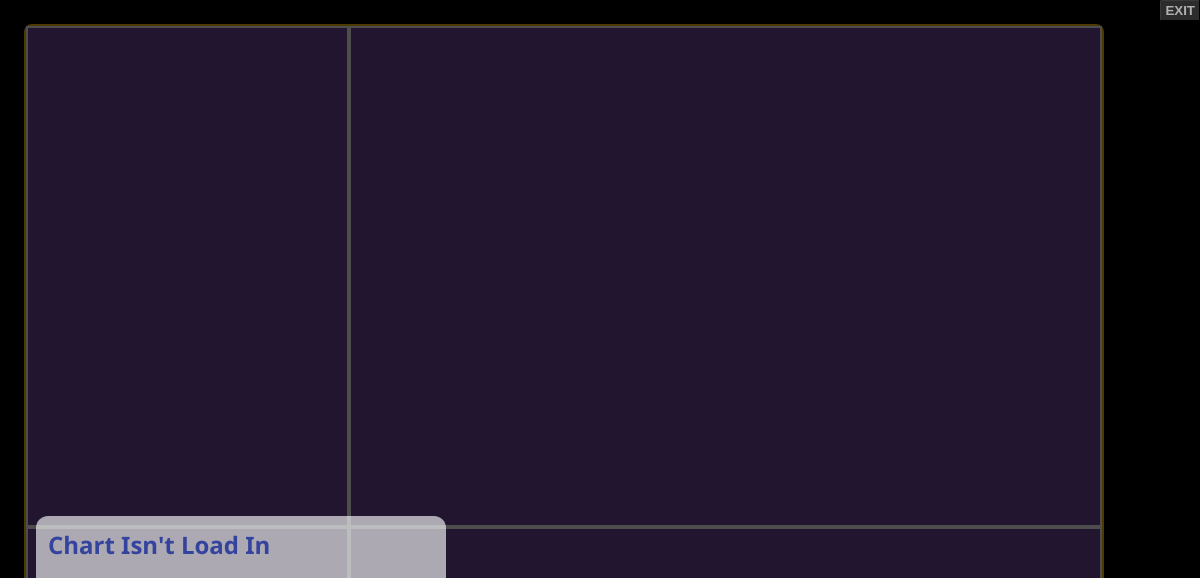
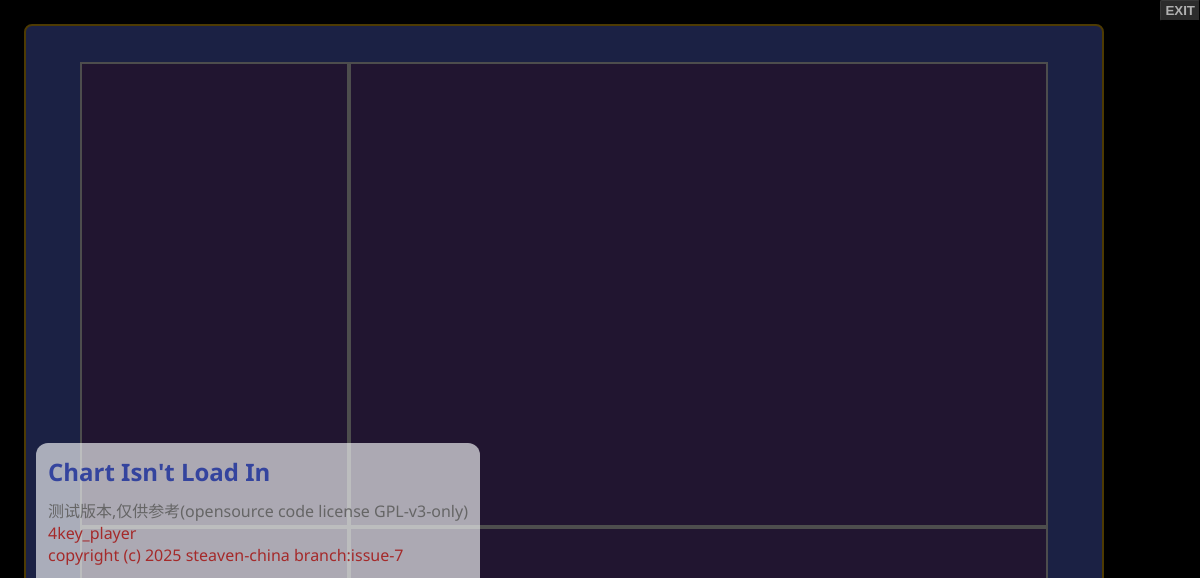
Before and after one commit to steaven-china/4Key_player, an Electron app: page index.html in a window 1200 px wide. Shown: the top 578 px of the page. Drawn offline with nearby package versions, Linux system fonts and the light colour scheme; no server answers.

Commit message:
Update grid layout and add version info, enhance play function and result handling(work in prog.)

```diff
--- a/index.html
+++ b/index.html
@@ -18,6 +18,7 @@
             <h2 id="songTitle">Chart Isn't Load In</h2>
             <p id="songArtist"></p>
             <p id="songMapper"></p>
+            <p>测试版本,仅供参考(opensource code license GPL-v3-only)<br/><a href="https://github.com/steaven-china/4key_player" style="text-decoration: none;color:brown;">4key_player <br/>copyright (c) 2025 steaven-china branch:issue-7</a></p>
         </div>
         <div class="settings-panel" id="draggablePanel">
             <h3 class="settings-header" data-i18n="settings.title">Settings</h3>
--- a/src/main.js
+++ b/src/main.js
@@ -450,8 +450,9 @@ class Game {
     }
 
     play(ev) {
+        if (this.isend) stop();
         if (!this.currentBeatmap) return;
-
+        console.log(this.currentBeatmap);
         // 如果已经在等待，就不重复触发
         if (this.waitingForStart) return;
 
@@ -588,7 +589,7 @@ class Game {
     }
 
     ToResult(score){
-
+        document.getElementById("result-Left").textContent = score;
     }
 
     startGameLoop() {
--- a/style.css
+++ b/style.css
@@ -406,8 +406,9 @@ h1 {
     /*----------*/
     grid-area: auto;
     grid-auto-flow: row;
-    grid-template-columns: 30% 70%;
-    grid-template-rows: 70% 30%;
+    grid-template-columns: 25% 65%;
+    grid-template-rows: 65% 25%;
+    align-content: center;
 }
 
 /*.result-in {*/
@@ -461,11 +462,13 @@ h1 {
     border-width: 2px;
     border-color: white;
     border-style: solid;
+
 }
 #result-Left{
     grid-column: 1 / 2;
     grid-row: 1 / 2;
     background: #6d45a0;
+
 }
 #result-Top {
     grid-column: 2 / 2;
```
